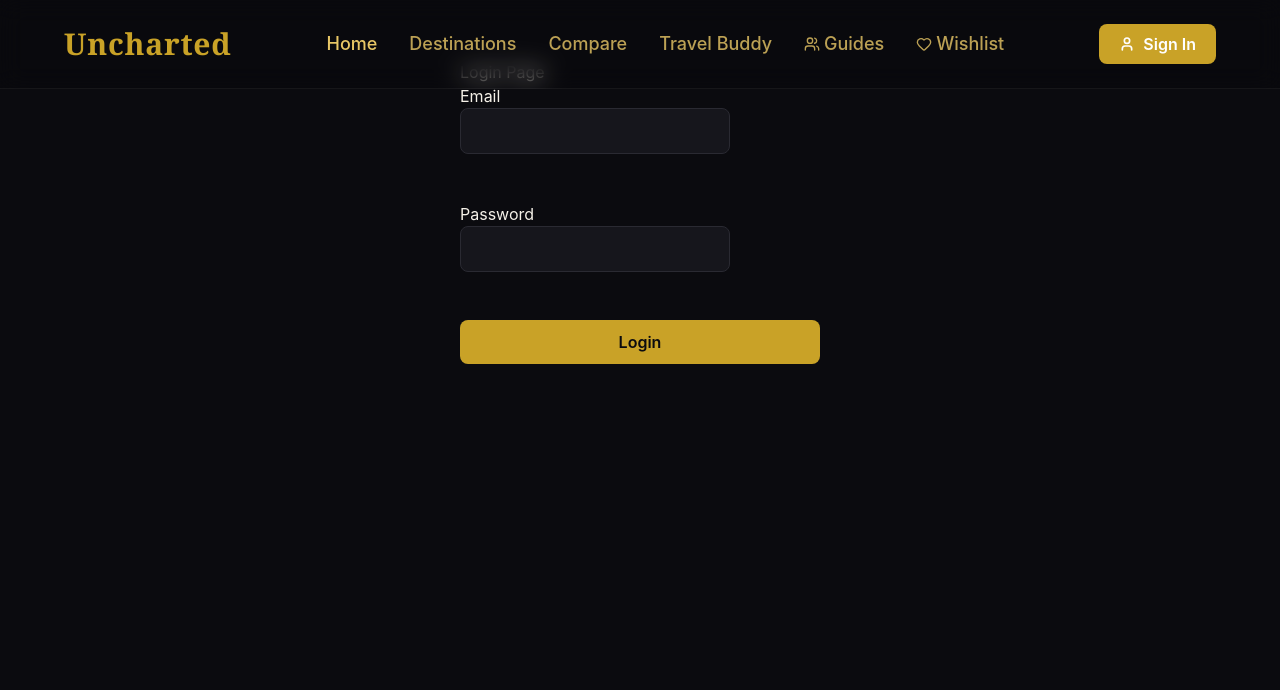
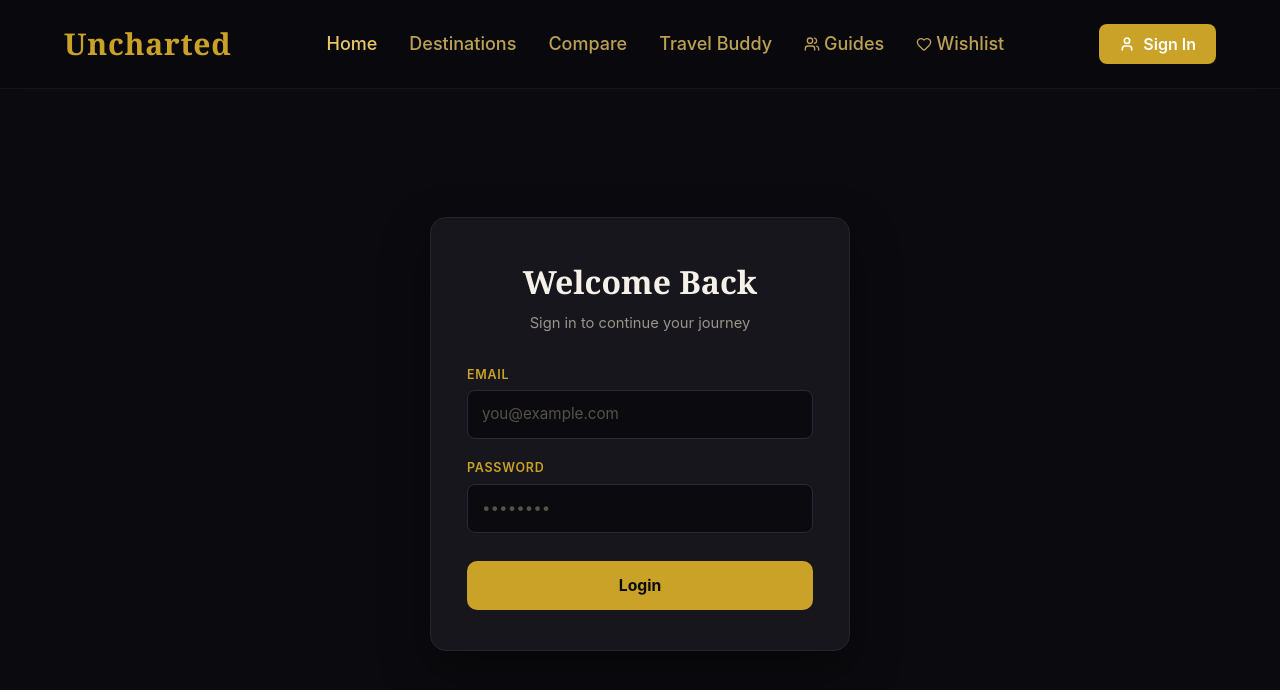
Before and after one commit to nithin0706/uncharted, a React (Vite) app in the folder client/: page /login in a window 1280 px wide. Shown: the top 690 px of the page. Built offline with nearby package versions, Linux system fonts and the light colour scheme.

Commit message:
Add themed login page and reviews feature with ratings

```diff
--- a/client/src/components/ReviewForm.jsx
+++ b/client/src/components/ReviewForm.jsx
@@ -1,6 +1,7 @@
 import { useState } from "react";
 import axios from "axios";
 import StarRating from "./StarRating";
+import "../styles/Reviews.css";
 
 const ReviewForm = ({ packageId, onReviewSubmitted }) => {
     const [rating, setRating] = useState(0);
@@ -30,22 +31,19 @@ const ReviewForm = ({ packageId, onReviewSubmitted }) => {
     };
 
     return (
-        <div style={{ border: "1px solid #ccc", borderRadius: "8px", padding: "16px", marginBottom: "20px" }}>
-            <h3>Write a Review</h3>
+        <div className="rv-form">
+            <h3 className="rv-form-title">Write a Review</h3>
             <StarRating rating={rating} onRatingChange={setRating} />
             <textarea
+                className="rv-textarea"
                 placeholder="Write your review here..."
                 value={reviewText}
                 onChange={(e) => setReviewText(e.target.value)}
                 rows={4}
-                style={{ width: "100%", marginTop: "12px", padding: "8px", borderRadius: "6px", border: "1px solid #ccc" }}
             />
-            {error && <p style={{ color: "red" }}>{error}</p>}
-            {success && <p style={{ color: "green" }}>{success}</p>}
-            <button
-                onClick={handleSubmit}
-                style={{ marginTop: "10px", padding: "10px 20px", backgroundColor: "#4CAF50", color: "white", border: "none", borderRadius: "6px", cursor: "pointer" }}
-            >
+            {error && <p className="rv-error">{error}</p>}
+            {success && <p className="rv-success">{success}</p>}
+            <button className="rv-submit-btn" onClick={handleSubmit}>
                 Submit Review
             </button>
         </div>
--- a/client/src/components/ReviewList.jsx
+++ b/client/src/components/ReviewList.jsx
@@ -1,29 +1,30 @@
 import StarRating from "./StarRating";
+import "../styles/Reviews.css";
 
 const ReviewList = ({ reviews, avgRating, totalReviews }) => {
     return (
-        <div>
-            <div style={{ marginBottom: "16px" }}>
-                <h3>Customer Reviews</h3>
-                <div style={{ display: "flex", alignItems: "center", gap: "10px" }}>
+        <div className="rv-list-section">
+            <div className="rv-list-header">
+                <h3 className="rv-list-title">Customer Reviews</h3>
+                <div className="rv-avg-row">
                     <StarRating rating={Math.round(avgRating)} readOnly={true} />
-                    <span style={{ fontSize: "18px", fontWeight: "bold" }}>{avgRating}</span>
-                    <span style={{ color: "#555" }}>({totalReviews} reviews)</span>
+                    <span className="rv-avg-num">{avgRating}</span>
+                    <span className="rv-avg-count">({totalReviews} reviews)</span>
                 </div>
             </div>
             {reviews.length === 0 ? (
-                <p>No reviews yet. Be the first to review!</p>
+                <p className="rv-empty">No reviews yet. Be the first to review!</p>
             ) : (
                 reviews.map((review) => (
-                    <div key={review._id} style={{ border: "1px solid #eee", borderRadius: "8px", padding: "12px", marginBottom: "12px" }}>
-                        <div style={{ display: "flex", justifyContent: "space-between" }}>
-                            <strong>{review.userId?.name || "User"}</strong>
-                            <span style={{ fontSize: "12px", color: "#888" }}>
+                    <div key={review._id} className="rv-card">
+                        <div className="rv-card-top">
+                            <strong className="rv-card-name">{review.userId?.name || "User"}</strong>
+                            <span className="rv-card-date">
                                 {new Date(review.createdAt).toLocaleDateString()}
                             </span>
                         </div>
                         <StarRating rating={review.rating} readOnly={true} />
-                        <p style={{ marginTop: "8px" }}>{review.reviewText}</p>
+                        <p className="rv-card-comment">{review.reviewText}</p>
                     </div>
                 ))
             )}
--- a/client/src/pages/Login.jsx
+++ b/client/src/pages/Login.jsx
@@ -4,7 +4,7 @@ import { useState } from "react";
 import axios from "axios";
 import "./../styles/Login.css";
 
-const API_BASE = "http://localhost:5000/api";
+const API_BASE = "http://localhost:5001/api";
 
 function Login() {
   const navigate = useNavigate();
@@ -57,39 +57,38 @@ function Login() {
 
   return (
     <div className="login-container">
-      <h1>Login Page</h1>
+      <div className="login-card">
+        <h1 className="login-title">Welcome Back</h1>
+        <p className="login-subtitle">Sign in to continue your journey</p>
 
         <form className="login-form" onSubmit={handleSubmit}>
-        <div>
+          <div className="login-field">
             <label>Email</label>
-          <br />
             <input
               type="email"
               value={email}
               onChange={(e) => setEmail(e.target.value)}
+              placeholder="you@example.com"
             />
           </div>
 
-        <br />
-
-        <div>
+          <div className="login-field">
             <label>Password</label>
-          <br />
             <input
               type="password"
               value={password}
               onChange={(e) => setPassword(e.target.value)}
+              placeholder="••••••••"
             />
           </div>
 
-        <br />
+          {error && <p className="login-error">{error}</p>}
 
-        {error && <p style={{ color: "red" }}>{error}</p>}
-
-        <button type="submit" disabled={loading}>
+          <button type="submit" className="login-btn" disabled={loading}>
             {loading ? "Logging in..." : "Login"}
           </button>
         </form>
+      </div>
     </div>
   );
 }
--- a/client/src/pages/Reviews.jsx
+++ b/client/src/pages/Reviews.jsx
@@ -3,6 +3,7 @@ import { useParams } from "react-router-dom";
 import axios from "axios";
 import ReviewForm from "../components/ReviewForm";
 import ReviewList from "../components/ReviewList";
+import "../styles/Reviews.css";
 
 const Reviews = () => {
     const { packageId } = useParams();
@@ -24,11 +25,12 @@ const Reviews = () => {
         fetchReviews();
     }, [packageId]);
 
-    if (loading) return <p>Loading reviews...</p>;
+    if (loading) return <div className="rv-page"><p className="rv-loading">Loading reviews...</p></div>;
 
     return (
-        <div style={{ maxWidth: "800px", margin: "0 auto", padding: "20px" }}>
-            <h2>Reviews & Ratings</h2>
+        <div className="rv-page">
+            <div className="rv-container">
+                <h2 className="rv-page-title">Reviews & Ratings</h2>
                 <ReviewForm packageId={packageId} onReviewSubmitted={fetchReviews} />
                 <ReviewList
                     reviews={reviewData.reviews}
@@ -36,6 +38,7 @@ const Reviews = () => {
                     totalReviews={reviewData.totalReviews}
                 />
             </div>
+        </div>
     );
 };
 
--- a/client/src/services/authService.js
+++ b/client/src/services/authService.js
@@ -1,6 +1,6 @@
 import axios from "axios";
 
-const API_URL = "http://localhost:5000/api/auth";
+const API_URL = "http://localhost:5001/api/auth";
 
 export const getProfile = (token) => {
   return axios.get(`${API_URL}/profile`, {
--- a/client/src/styles/Login.css
+++ b/client/src/styles/Login.css
@@ -1,20 +1,107 @@
 .login-container {
-  max-width: 400px;
-  margin: 40px auto;
-  padding: 20px;
+  min-height: 100vh;
+  display: flex;
+  align-items: center;
+  justify-content: center;
+  padding: 128px 24px 60px;
+  background: #0B0B0F;
+}
+
+.login-card {
+  width: 100%;
+  max-width: 420px;
+  background: #16161C;
+  border: 1px solid #25252d;
+  border-radius: 16px;
+  padding: 40px 36px;
+  box-shadow: 0 20px 50px rgba(0, 0, 0, 0.4);
+}
+
+.login-title {
+  font-family: Georgia, "Times New Roman", serif;
+  font-size: 2rem;
+  font-weight: 700;
+  color: #F5F1E8;
+  text-align: center;
+  margin-bottom: 6px;
+}
+
+.login-subtitle {
+  text-align: center;
+  color: #9A958A;
+  font-size: 0.92rem;
+  margin-bottom: 32px;
 }
 
 .login-form {
   display: flex;
   flex-direction: column;
-  gap: 12px;
+  gap: 20px;
 }
 
-.login-form input {
-  padding: 10px;
+.login-field {
+  display: flex;
+  flex-direction: column;
+  gap: 6px;
 }
 
-.login-form button {
-  padding: 10px;
+.login-field label {
+  font-size: 0.78rem;
+  font-weight: 600;
+  color: #C9A227;
+  text-transform: uppercase;
+  letter-spacing: 0.06em;
+}
+
+.login-field input {
+  background: #0B0B0F;
+  border: 1px solid #2a2a32;
+  border-radius: 8px;
+  padding: 12px 14px;
+  color: #F5F1E8;
+  font-size: 0.95rem;
+  outline: none;
+  transition: border-color 0.15s ease;
+}
+
+.login-field input::placeholder {
+  color: #55524a;
+}
+
+.login-field input:focus {
+  border-color: #C9A227;
+}
+
+.login-error {
+  background: #3a1414;
+  border: 1px solid #7f1d1d;
+  color: #fca5a5;
+  font-size: 0.85rem;
+  padding: 10px 14px;
+  border-radius: 8px;
+  text-align: center;
+  margin: 0;
+}
+
+.login-btn {
+  background: #C9A227;
+  color: #0B0B0F;
+  font-weight: 700;
+  font-size: 0.98rem;
+  border: none;
+  border-radius: 10px;
+  padding: 13px;
   cursor: pointer;
+  margin-top: 8px;
+  transition: background 0.2s ease;
 }
+
+.login-btn:hover:not(:disabled) {
+  background: #E8C766;
+}
+
+.login-btn:disabled {
+  background: #4a4230;
+  color: #8a8578;
+  cursor: not-allowed;
+}
--- /dev/null
+++ b/client/src/styles/Reviews.css
@@ -0,0 +1,163 @@
+.rv-page {
+  min-height: 100vh;
+  background: #0B0B0F;
+  color: #F5F1E8;
+  padding: 128px 24px 80px;
+}
+
+.rv-container {
+  max-width: 720px;
+  margin: 0 auto;
+}
+
+.rv-page-title {
+  font-family: Georgia, "Times New Roman", serif;
+  font-size: 1.8rem;
+  color: #F5F1E8;
+  margin-bottom: 24px;
+}
+
+.rv-loading {
+  text-align: center;
+  color: #9A958A;
+  padding: 40px 0;
+}
+
+/* ── Review form ── */
+.rv-form {
+  background: #16161C;
+  border: 1px solid #25252d;
+  border-radius: 14px;
+  padding: 24px;
+  margin-bottom: 32px;
+}
+
+.rv-form-title {
+  font-size: 1.05rem;
+  font-weight: 600;
+  color: #C9A227;
+  margin-bottom: 14px;
+}
+
+.rv-textarea {
+  width: 100%;
+  margin-top: 14px;
+  background: #0B0B0F;
+  border: 1px solid #2a2a32;
+  border-radius: 8px;
+  padding: 12px 14px;
+  color: #F5F1E8;
+  font-size: 0.92rem;
+  resize: vertical;
+  outline: none;
+  font-family: inherit;
+}
+
+.rv-textarea::placeholder {
+  color: #55524a;
+}
+
+.rv-textarea:focus {
+  border-color: #C9A227;
+}
+
+.rv-error {
+  color: #fca5a5;
+  background: #3a1414;
+  border: 1px solid #7f1d1d;
+  padding: 8px 12px;
+  border-radius: 8px;
+  font-size: 0.85rem;
+  margin-top: 12px;
+}
+
+.rv-success {
+  color: #86efac;
+  background: #142e1c;
+  border: 1px solid #1d7f3d;
+  padding: 8px 12px;
+  border-radius: 8px;
+  font-size: 0.85rem;
+  margin-top: 12px;
+}
+
+.rv-submit-btn {
+  margin-top: 14px;
+  background: #C9A227;
+  color: #0B0B0F;
+  font-weight: 700;
+  border: none;
+  border-radius: 10px;
+  padding: 11px 22px;
+  cursor: pointer;
+  transition: background 0.2s ease;
+}
+
+.rv-submit-btn:hover {
+  background: #E8C766;
+}
+
+/* ── Review list ── */
+.rv-list-header {
+  margin-bottom: 18px;
+}
+
+.rv-list-title {
+  font-size: 1.1rem;
+  font-weight: 600;
+  color: #F5F1E8;
+  margin-bottom: 8px;
+}
+
+.rv-avg-row {
+  display: flex;
+  align-items: center;
+  gap: 10px;
+}
+
+.rv-avg-num {
+  font-size: 1.05rem;
+  font-weight: 700;
+  color: #F5F1E8;
+}
+
+.rv-avg-count {
+  color: #9A958A;
+  font-size: 0.85rem;
+}
+
+.rv-empty {
+  color: #9A958A;
+  text-align: center;
+  padding: 20px 0;
+}
+
+.rv-card {
+  background: #16161C;
+  border: 1px solid #25252d;
+  border-radius: 12px;
+  padding: 16px 18px;
+  margin-bottom: 14px;
+}
+
+.rv-card-top {
+  display: flex;
+  justify-content: space-between;
+  margin-bottom: 6px;
+}
+
+.rv-card-name {
+  color: #F5F1E8;
+}
+
+.rv-card-date {
+  font-size: 0.78rem;
+  color: #6b6a63;
+}
+
+.rv-card-comment {
+  margin-top: 8px;
+  color: #d1cdc2;
+  font-size: 0.92rem;
+  line-height: 1.5;
+}
```
Lines whose indentation alone changed are shown as unchanged.
